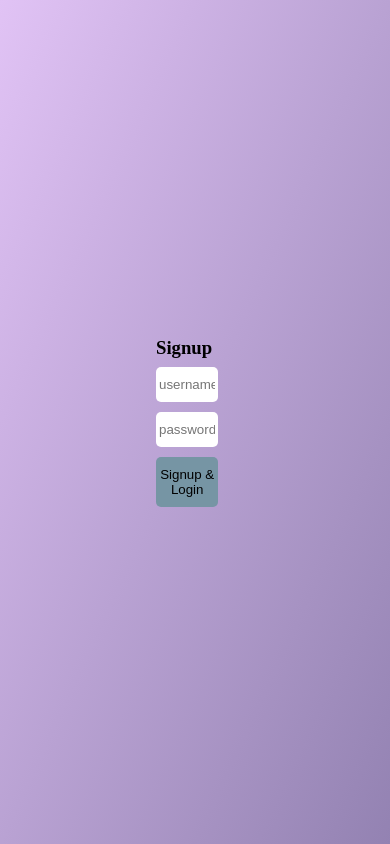
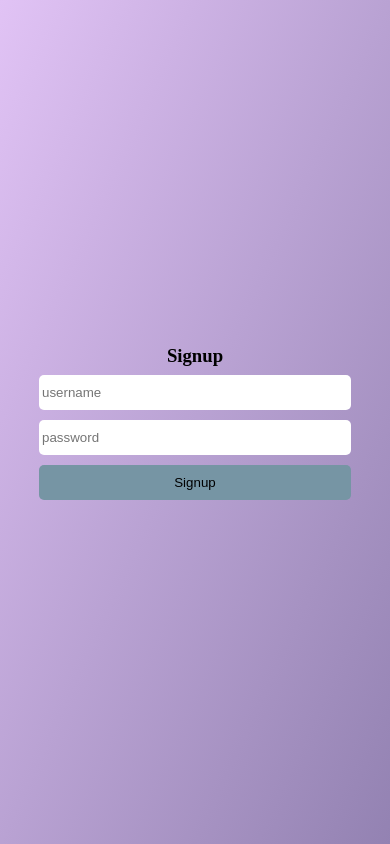
Before and after one commit to Jguz17/pokedex-frontend, a React (Create React App) app: page /signup in a window 390 px wide. Built offline with nearby package versions, Linux system fonts and the light colour scheme.

Commit message:
responsive ready(i hope lolol)

```diff
--- a/src/components/SignUp.js
+++ b/src/components/SignUp.js
@@ -28,7 +28,7 @@ class SignUp extends Component {
           <h3>Signup</h3>
           <input className='signup-input' name='username' value={username} onChange={this.handleChange} placeholder='username'/>
           <input className='signup-input' name='password' type='password' value={password} onChange={this.handleChange} placeholder='password'/>
-          <button id='signup-button' type='submit'>Signup & Login</button>
+          <button id='signup-button' type='submit'>Signup</button>
         </form>
       </div>
     );
--- a/src/media-queries.css
+++ b/src/media-queries.css
@@ -1,6 +1,13 @@
 /* STANDARD MOBILE */
 
 @media only screen and (min-width: 320px) and (max-width: 479px) {
+    /* LOGIN */
+
+    .form-container {
+        width: 100%;
+        text-align: -webkit-center;
+    }
+
     /* POKEDEX HOME */
 
     body {
@@ -113,6 +120,13 @@
 /* MOBILE LANDSCAPE MODE */
 
 @media only screen and (min-width: 480px) and (max-width: 767px) {
+    /* LOGIN */
+
+    .form-container {
+        width: 100%;
+        text-align: -webkit-center;
+    }
+
     /* POKEDEX HOME */
 
     body {
```
